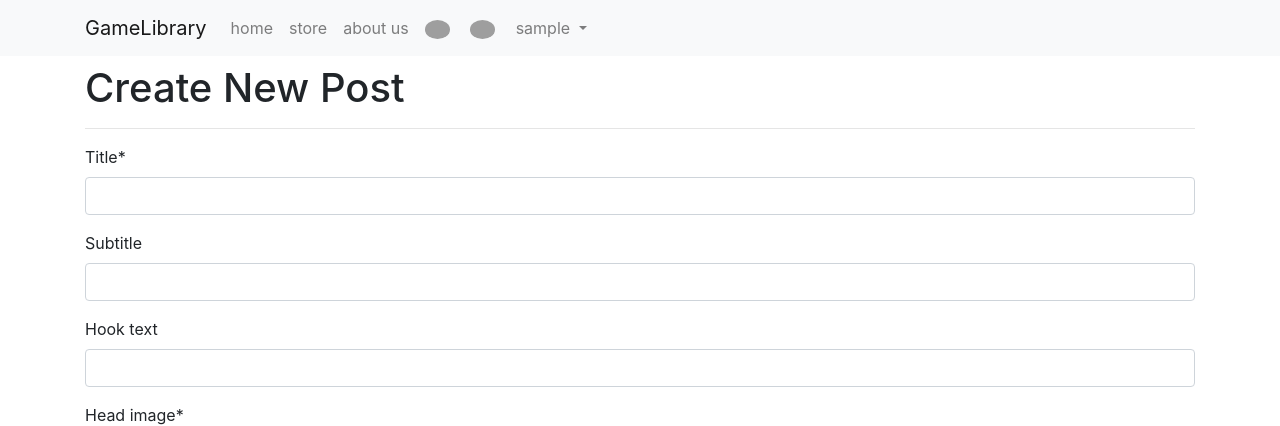
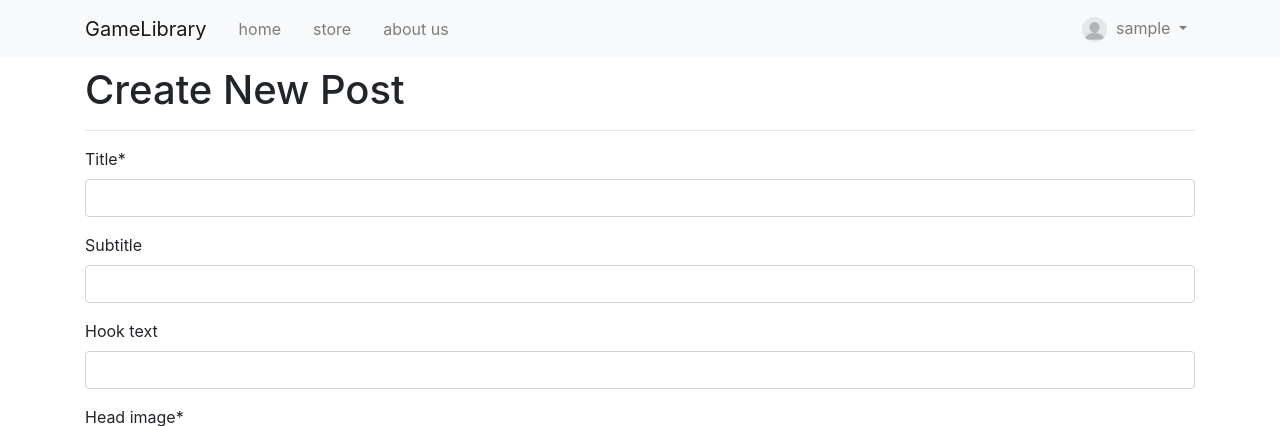
Before and after one commit to user4920/finProject, a Django app: page /mall/create_post/ in a window 1280 px wide. Shown: the top 426 px of the page. Run offline with Django 4.2, Linux system fonts and the light colour scheme; the visitor is signed in with stand-in values (Sample User, id 1); data that the repository does not hold is empty; some libraries are stand-ins or nearby versions; grey boxes are pictures that could not be loaded.

Commit message:
user Avatar 설정

```diff
--- a/mall/models.py
+++ b/mall/models.py
@@ -108,5 +108,8 @@ class Comment(models.Model):
   def get_avatar_url(self):
     if self.author.socialaccount_set.exists():
       return self.author.socialaccount_set.first().get_avatar_url()
+    elif self.author.is_superuser or self.author.is_staff:
+      img = "/static/mall/images/staff_profile.png"
+      return img
     else:
-      return 'https://dummyimage.com/50x50/ced4da/6c757d.jpg'
+      return f'https://doitdjango.com/avatar/id/1398/071b01be365056e8/svg/{self.author.email}'
--- a/mall/templates/mall/navbar.html
+++ b/mall/templates/mall/navbar.html
@@ -1,4 +1,5 @@
 {% load socialaccount %}
+{% load static %}
 
 <nav class="navbar navbar-expand-lg navbar-light bg-light mb-2">
   <div class="container">
@@ -7,26 +8,29 @@
       <span class="navbar-toggler-icon"></span>
     </button>
     <div class="collapse navbar-collapse" id="navbarNavDropdown">
-      <ul class="navbar-nav">
-        <li class="nav-item">
-          <a class="nav-link" href="#">home</a>
+      <ul class="navbar-nav mr-auto">
+        <li class="nav-item mx-2">
+          <a class="nav-link" href="/">home</a>
         </li>
-        <li class="nav-item">
-          <a class="nav-link" href="#">store</a>
+        <li class="nav-item mx-2">
+          <a class="nav-link" href="/mall/">store</a>
         </li>
-        <li class="nav-item">
-          <a class="nav-link" href="#">about us</a>
+        <li class="nav-item mx-2">
+          <a class="nav-link" href="/about_me/">about us</a>
         </li>
-        <ul class="navbar-nav ml-auto">
+      </ul>
+      <ul class="navbar-nav ml-auto ml-auto">
         <!-- My 페이지 -->
         {% if user.is_authenticated %}
           <li class="nav-item dropdown">
             <a class="nav-link dropdown-toggle" href="#" id="navbarDropdownMenuLink" role="button" data-toggle="dropdown" aria-haspopup="true" aria-expanded="false">
-                <!-- if 소셜 아바타가 있다면, -->
-                  <img class="rounded-circle mr-3" src="#" width="25px">
-                <!-- else -->
-                  <img class="rounded-circle mr-3" src="#" width="25px">
-                <!-- endif -->
+              {% if user.socialaccount_set.all.0.get_avatar_url %}
+                <img class="rounded-circle mr-1" src="{{user.socialaccount_set.all.0.get_avatar_url}}" width="25px">
+              {% elif user.is_superuser or user.is_staff %}
+                <img class="rounded-circle mr-1" src="{% static 'mall/images/staff_profile.png' %}" width="25px">
+              {% else %}
+                <img class="rounded-circle mr-1" src="https://doitdjango.com/avatar/id/1398/071b01be365056e8/svg/{{user.email}}" width="25px">
+              {% endif %}
               {{user.username}}
             </a>
             <div class="dropdown-menu" aria-labelledby="navbarDropdownMenuLink">
@@ -39,7 +43,6 @@
             <a class="nav-link" href="#" data-toggle="modal" data-target="#loginModal">LogIn</a>
           </li>
         {% endif %}
-        </ul>
       </ul>
     </div>
   </div>
--- a/mall/templates/mall/post_detail.html
+++ b/mall/templates/mall/post_detail.html
@@ -114,7 +114,7 @@
             {% for comment in post.comment_set.iterator %}
               <div class="media d-flex" id="comment-{{comment.pk}}">
                 <!-- user.avatar -->
-                <img class="mr-3 rounded-circle" src="http://placehold.it/50x50" alt="{{comment.author}}" width="60px">
+                <img class="mr-3 rounded-circle" src="{{comment.get_avatar_url}}" alt="{{comment.author}}" width="60px">
                 <div class="media-body ms-3">
                   <!-- 버튼 -->
                   {% if user.is_authenticated and comment.author == user %}
```
Also changed, not shown: mall/static/mall/images/staff_profile.png (added). Lines whose indentation alone changed are shown as unchanged.
